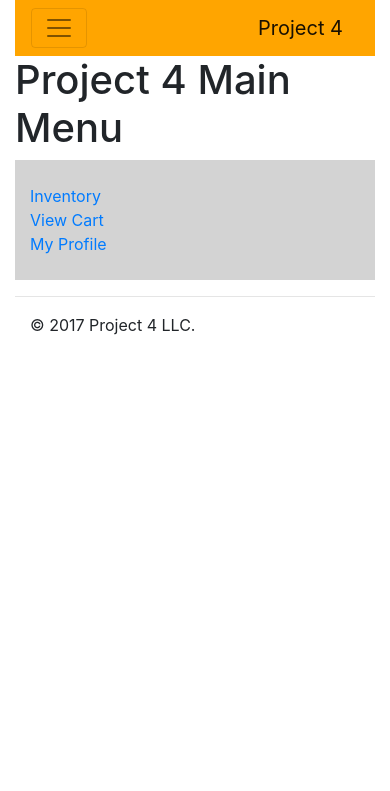
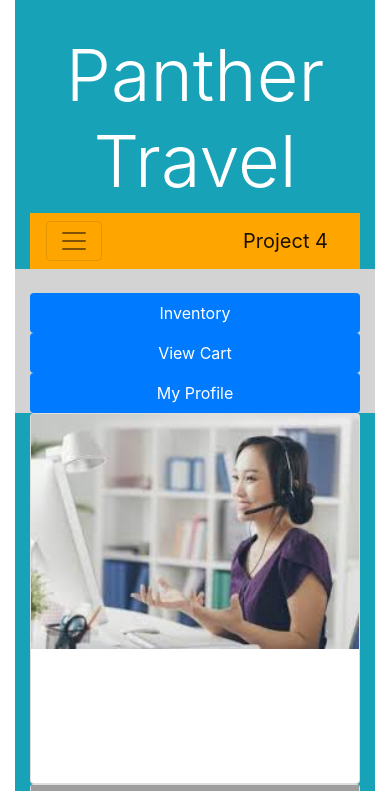
Before and after one commit to nguyenkvvn/CSC4370-Project4, a PHP site: page /main.php in a window 390 px wide. Shown: the top 791 px of the page. Before the commit the page ends 335 px from the top, so only its background shows below. Run offline with PHP 8.4, Linux system fonts and the light colour scheme; some libraries are stand-ins or nearby versions; grey boxes are pictures that could not be loaded.

Commit message:
Add files via upload

```diff
--- a/main.php
+++ b/main.php
@@ -2,7 +2,6 @@
 
   //main.php
   //This is the main landing page for Project4.
-
 ?>
 
 <!doctype html>
@@ -21,22 +20,92 @@
   </head>
 
   <body class="col-sm-8 col-sm-offset-2">
+      <div class="jumbotron jumbotron-fluid bg-info text-white text-center" style="background:skyblue">
+          <div class="container">
+              <h1 class="display-3">Panther Travel </h1>
       <?php
         include "components/navbar.php";
       ?>
+          </div>
+    <div class="page-header">
 
-    <div class="page-header">
-      <h1>Project 4 Main Menu</h1>
     </div>
 
     <div class="" style="background: lightgrey">
       <div class="col" style="">
         <br>
-        <a href="inventory.php">Inventory</a><br>
-        <a href="viewcart.php">View Cart</a><br>
-        <a href="profile.php">My Profile</a><br><br>
+
+              <nav class="nav justify-content-center nav-pills nav-fill flex-column flex-sm-row ">
+
+        <a class="flex-lg-fill text-lg-center nav-link active" href="inventory.php">Inventory</a>
+        <a class="flex-lg-fill text-lg-center nav-link active" href="viewcart.php">View Cart</a>
+        <a class="flex-lg-fill text-lg-center nav-link active" href="profile.php">My Profile</a>
+              </nav>
       </div>
     </div>
+
+          <!--Container row for cards.  4 cards were created to inform user about
+      booking, parking info, car rental info, and signing up to become a new
+      travel agent-->
+      <div class="container">
+          <div class="row">
+          <div class="col-md-6 col-lg-3">
+              <div class="card">
+                  <img src="/img/Agent.jpeg" class="card-im-top img-fluid"/>
+                  <div class="card-block">
+                      <h3 class="card-title">New Travel Agent</h3>
+                      <p>Aiming high has never been more fun.  Become a travel agent and go as high as you want to go.</p>
+                  </div>
+              </div>
+      </div>
+
+
+
+
+
+          <div class="col-md-6 col-lg-3">
+              <div class="card">
+                  <img src="/img/NYC.jpeg" class="card-im-top img-fluid"/>
+                  <div class="card-block">
+                      <h3 class="card-title">Travel</h3>
+                      <p>Want to catch that broadway show in NYC, or hit the beach in the MIA.  Book now to getaway for some fun.</p>
+                  </div>
+              </div>
+      </div>
+
+
+
+
+          <div class="col-md-6 col-lg-3">
+              <div class="card">
+                  <img src="/img/Car.jpeg" class="card-im-top img-fluid"/>
+                  <div class="card-block">
+                      <h3 class="card-title">Car Rentals</h3>
+                      <p>Rent a convertible on South Beach, or an Suv for route 66 for a cheap rate.
+                      </p>
+                  </div>
+              </div>
+      </div>
+
+
+
+          <div class="col-md-6 col-lg-3">
+              <div class="card">
+                  <img src="/img/parking.jpeg" class="card-im-top img-fluid"/>
+                  <div class="card-block">
+                      <h3 class="card-title">Parking</h3>
+                      <p>We got you covered for parking.  We will take care of your parking reservation.</p>
+                  </div>
+              </div>
+      </div>
+          </div>
+          </div>
+
+    <!-- jQuery first, then Tether, then Bootstrap JS. -->
+    <script src="https://code.jquery.com/jquery-3.1.1.slim.min.js" integrity="sha384-A7FZj7v+d/sdmMqp/nOQwliLvUsJfDHW+k9Omg/a/EheAdgtzNs3hpfag6Ed950n" crossorigin="anonymous"></script>
+    <script src="https://cdnjs.cloudflare.com/ajax/libs/tether/1.4.0/js/tether.min.js" integrity="sha384-DztdAPBWPRXSA/3eYEEUWrWCy7G5KFbe8fFjk5JAIxUYHKkDx6Qin1DkWx51bBrb" crossorigin="anonymous"></script>
+    <script src="https://maxcdn.bootstrapcdn.com/bootstrap/4.0.0-alpha.6/js/bootstrap.min.js" integrity="sha384-vBWWzlZJ8ea9aCX4pEW3rVHjgjt7zpkNpZk+02D9phzyeVkE+jo0ieGizqPLForn" crossorigin="anonymous"></script>
+  </body>
 
     <?php
       include "components/footer.php";
```
